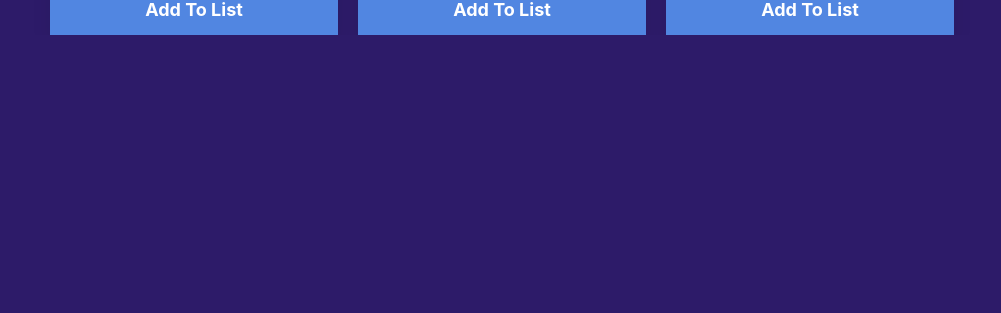
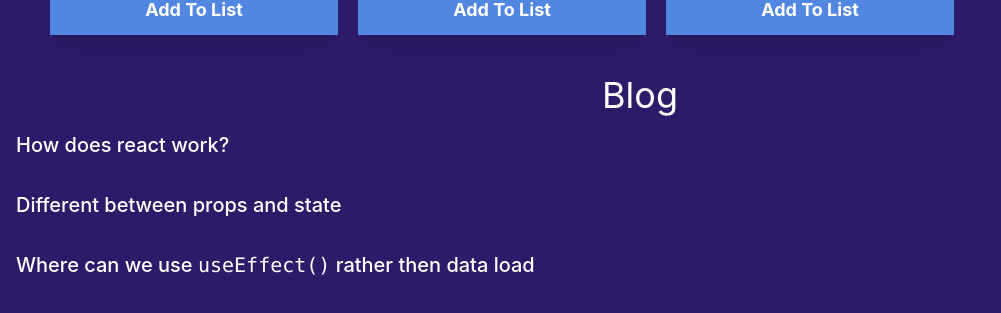
Before and after one commit to maruf9270/Book-reading-club, a React (Create React App) app: page / in a window 1280 px wide. Shown: the part 1946-2259 px from the top of the page, without its empty margins (0-1001 px from the left). Before the commit the page ends 1981 px from the top, so only its background shows below. Built offline with nearby package versions, Linux system fonts and the light colour scheme.

Commit message:
Added the answer of the questions using collaspable menu

```diff
--- a/src/App.js
+++ b/src/App.js
@@ -3,6 +3,7 @@ import './App.css';
 import Navber from './Components/Navber/Navber';
 import Main from './Components/Main/Main';
 import Toast from './Components/Toast/Toast';
+import Blog from './Components/Blog/Blog';
 
 function App() {
   return (
@@ -18,6 +19,12 @@ function App() {
       <div className='toast'>
         <Toast></Toast>
       </div>
+      <div className='blog my-10'>
+        <h2 className='text-center text-4xl text-white '>Blog</h2>
+        <div className='flex justify-center items-center'>
+        <Blog></Blog>
+        </div>
+      </div>
 
     </div>
   );
--- /dev/null
+++ b/src/Components/Blog/Blog.js
@@ -0,0 +1,50 @@
+import React from 'react';
+import './Blog.css'
+
+const Blog = () => {
+    return (
+        <div>
+            <div className="collapse h-full w-full">
+                <input type="checkbox" />
+                <div className="collapse-title text-xl font-medium text-white">
+                   How does react work?
+                </div>
+                <div className="collapse-content">
+                    <p>ReactJS divides the UI into isolated reusable pieces of code known as components. React components work similarly to JavaScript functions as they accept arbitrary inputs called properties or props. It's possible to have as many components as necessary without cluttering your code.  React automatically updates the associated DOM element when we change data on a React element</p>
+                </div>
+                </div>
+
+
+
+                <div className="collapse h-full w-full">
+                <input type="checkbox" />
+                <div className="collapse-title text-xl font-medium text-white">
+                   Different between props and state
+                </div>
+                <div className="collapse-content">
+                    <p>Props are used to pass data from one component to another. The state is a local data storage that is local to the component only and cannot be passed to other components.State can be updated in response to event handlers, server responses, or prop changes. This is done using the setState() method. The setState() method enqueues all of the updates made to the component state and instructs React to re-render the component and its children with the updated state.</p>
+                </div>
+                </div>
+
+
+
+                <div className="collapse h-full w-full">
+                <input type="checkbox" />
+                <div className="collapse-title text-xl font-medium text-white">
+                   Where can we use <code>useEffect()</code> rather then data load
+                </div>
+                <div className="collapse-content">
+                    <p>The motivation behind the introduction of useEffect Hook is to eliminate the side-effects of using class-based components. By using this Hook, you tell React that your component needs to do something after render. React will remember the function you passed (we'll refer to it as our “effect”), and call it later after performing the DOM updates.</p>
+                </div>
+                </div>
+
+
+
+
+
+
+        </div>
+    );
+};
+
+export default Blog;
```
Also changed, not shown: src/Components/Blog/Blog.css (added).
